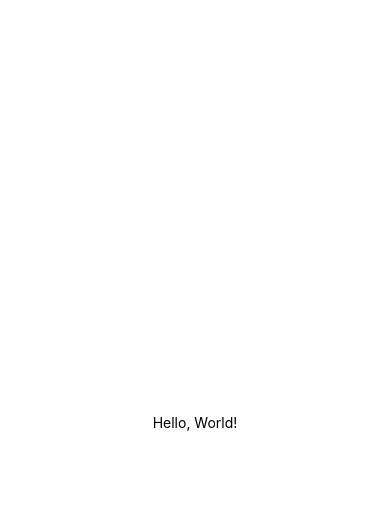
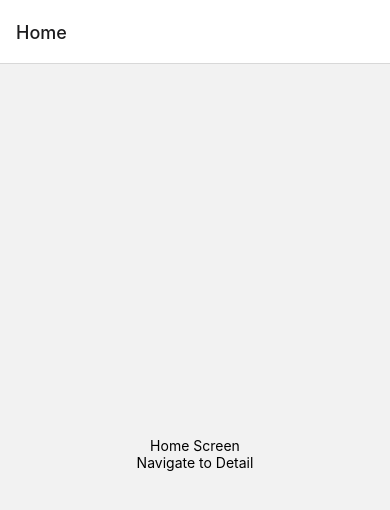
Before and after one commit to shadmanhere/crypto-app, a React Native app in the folder CryptoApp/: screen / in a window 390 px wide. Shown: the top 510 px of the page. Built offline with nearby package versions, Linux system fonts and the light colour scheme.

Commit message:
add screens and navigation

```diff
--- a/CryptoApp/App.tsx
+++ b/CryptoApp/App.tsx
@@ -6,19 +6,21 @@
  */
 
 import React from 'react';
-import {Text, View} from 'react-native';
+import {NavigationContainer} from '@react-navigation/native';
+import {createNativeStackNavigator} from '@react-navigation/native-stack';
+
+import {HomeScreen, DetailScreen} from './screens';
+
+const Stack = createNativeStackNavigator();
 
 const App = () => {
   return (
-    <View
-      // eslint-disable-next-line react-native/no-inline-styles
-      style={{
-        flex: 1,
-        justifyContent: 'center',
-        alignItems: 'center',
-      }}>
-      <Text>Hello, World!</Text>
-    </View>
+    <NavigationContainer>
+      <Stack.Navigator>
+        <Stack.Screen name="Home" component={HomeScreen} />
+        <Stack.Screen name="Detail" component={DetailScreen} />
+      </Stack.Navigator>
+    </NavigationContainer>
   );
 };
 
--- a/CryptoApp/package.json
+++ b/CryptoApp/package.json
@@ -11,6 +11,7 @@
   },
   "dependencies": {
     "@react-navigation/native": "^6.1.7",
+    "@react-navigation/native-stack": "^6.9.13",
     "react": "18.2.0",
     "react-native": "0.72.3",
     "react-native-safe-area-context": "^4.7.1",
--- /dev/null
+++ b/CryptoApp/screens/Detail.tsx
@@ -0,0 +1,11 @@
+import React from 'react';
+import {View, Text} from 'react-native';
+
+export const DetailScreen = () => {
+  return (
+    // eslint-disable-next-line react-native/no-inline-styles
+    <View style={{flex: 1, alignItems: 'center', justifyContent: 'center'}}>
+      <Text>Detail Screen</Text>
+    </View>
+  );
+};
--- /dev/null
+++ b/CryptoApp/screens/Home.tsx
@@ -0,0 +1,17 @@
+import React from 'react';
+import {View, Text, Pressable} from 'react-native';
+
+export const HomeScreen = ({navigation}: {navigation: any}) => {
+  const navigateToDetail = () => {
+    navigation.navigate('Detail');
+  };
+  return (
+    // eslint-disable-next-line react-native/no-inline-styles
+    <View style={{flex: 1, alignItems: 'center', justifyContent: 'center'}}>
+      <Text>Home Screen</Text>
+      <Pressable onPress={navigateToDetail}>
+        <Text>Navigate to Detail</Text>
+      </Pressable>
+    </View>
+  );
+};
--- /dev/null
+++ b/CryptoApp/screens/index.tsx
@@ -0,0 +1,2 @@
+export * from './Home';
+export * from './Detail';
```
Also changed, not shown: 1 other file (tests, documents, lock files or other folders).
